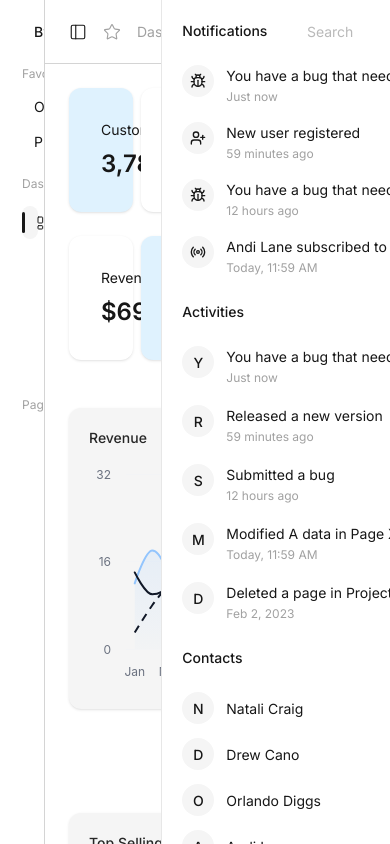
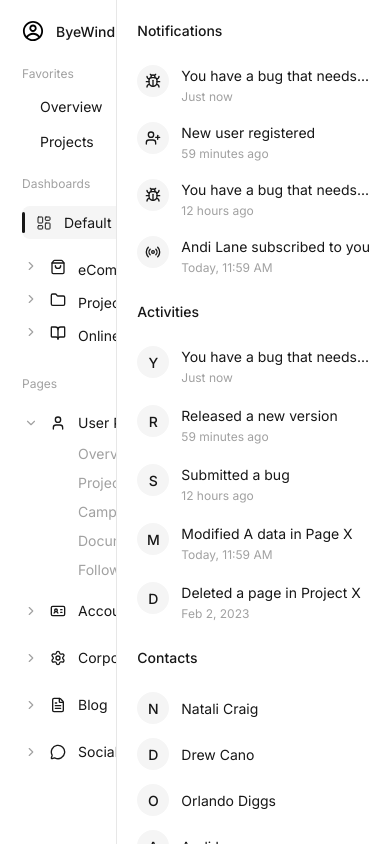
Before and after one commit to Om-Govindani/Juspay-UI-Assessment, a React app in the folder frontend/: page / in a window 390 px wide. Built offline with nearby package versions, Linux system fonts and the light colour scheme; the HTML template or start-up script is replaced by a standard one.

Commit message:
Adding Responsive Nature

```diff
--- a/frontend/src/App.jsx
+++ b/frontend/src/App.jsx
@@ -16,10 +16,10 @@ function App() {
           <div
             className={`
                   flex h-screen overflow-hidden
-                  ${themeStyles.layoutBg}
+                  ${themeStyles.layoutBg} relative
                   transition-colors duration-300
               `}>
-                <Sidebar showSidebar={showSidebar}/>
+                {showSidebar && <Sidebar showSidebar={showSidebar} setShowSidebar={setShowSidebar}/>}
                 <Routes>
 								    <Route path="/" element={<Dashboard showSidebar={showSidebar} setShowSidebar={setShowSidebar}/>} />
 								    <Route path="/orders" element={<OrdersPage showSidebar={showSidebar} setShowSidebar={setShowSidebar}/>} />
--- a/frontend/src/components/Dashboard/Dashboard.jsx
+++ b/frontend/src/components/Dashboard/Dashboard.jsx
@@ -17,7 +17,7 @@ export default function Dashboard({showSidebar , setShowSidebar}) {
       <div className="flex-col flex-1 min-w-0">
         <Header showSidebar={showSidebar} setShowSidebar={setShowSidebar} showRightbar={showRightbar} setShowRightbar={setShowRightbar} />
           <main className={`p-6 max-h-screen overflow-y-scroll overflow-x-hidden font-inter transition-colors duration-200 ${themeStyles.textPrimary}`}>
-            <div className="grid grid-cols-12 gap-6 mb-16">
+            <div className="grid grid-cols-6 lg:grid-cols-12 gap-6 mb-16">
               <div className="col-span-6">
                 <div className="grid grid-cols-2 gap-6">
                   <StatsCard title="Customers" value="3,781" meta="+11.01%" highlight />
@@ -35,26 +35,26 @@ export default function Dashboard({showSidebar , setShowSidebar}) {
                 </Card>
               </div>
 
-              <div className="col-span-9">
+              <div className="col-span-6 lg:col-span-9">
 
                 <Card title="Revenue">
                   <LineChart />
                 </Card>
               </div>
 
-              <div className="col-span-3">
+              <div className="col-span-6 lg:col-span-3">
                 <Card title="Revenue by Location">
                   <MapChart />
                 </Card>
               </div>
 
-              <div className="col-span-9">
+              <div className="col-span-6 lg:col-span-9">
                 <Card title="Top Selling Products">
                   <TopProductsTable />
                 </Card>
               </div>
 
-              <div className="col-span-3">
+              <div className="col-span-6 lg:col-span-3">
                 <Card title="Total Sales">
                   <DonutChart legendOnly />
                 </Card>
@@ -63,7 +63,7 @@ export default function Dashboard({showSidebar , setShowSidebar}) {
               </div>
           </main>
       </div>
-      {showRightbar && <RightBar showRightbar={showRightbar}/>}
+      {showRightbar && <RightBar showRightbar={showRightbar} setShowRightbar={setShowRightbar}/>}
     </div>
   )
 }
--- a/frontend/src/components/Header.jsx
+++ b/frontend/src/components/Header.jsx
@@ -22,49 +22,50 @@ export default function Header({showSidebar , setShowSidebar , showRightbar , se
   className={`
     h-[64px]
     w-full
-        px-[24px]
+    px-4 lg:px-[24px]
     flex items-center justify-between
     font-inter border-b
     transition-colors duration-300
     ${themeStyles.layoutBg} ${themeStyles.borderPrimary}
   `}
 >
-      <div className="flex items-center gap-[16px]">
+  <div className="flex items-center gap-3 lg:gap-[16px]">
+
     <PanelLeft
       size={18}
       strokeWidth={1.5}
-          className={`${themeStyles.textPrimary}`}
+      className={`${themeStyles.textPrimary} cursor-pointer`}
       onClick={toggleSidebar}
     />
 
     <Star
       size={18}
       strokeWidth={1.5}
-          className={`${themeStyles.textMuted}`}
+      className={`hidden md:block ${themeStyles.textMuted}`}
     />
 
-        <div className="flex items-center gap-[8px] text-[14px] leading-[20px]">
-          <span className={`${themeStyles.textMuted}`}>
+    <div className="gap-[8px] text-[14px] lg:text-[14px] leading-[20px]">
+      <span className={themeStyles.textMuted}>
         Dashboards
       </span>
 
-          <span className={`${themeStyles.textMuted}`}>
+      <span className={themeStyles.textMuted}>
         /
       </span>
 
-          <span
-            className={`${themeStyles.textPrimary} font-medium`}
-          >
+      <span className={`${themeStyles.textPrimary} font-medium`}>
         Default
       </span>
     </div>
   </div>
-      <div className="flex items-center gap-[20px]">
+
+  <div className="flex items-center gap-3 lg:gap-[20px]">
     <div
       className={`
-            w-[260px]
+        hidden sm:flex
+        w-[160px] md:w-[220px] lg:w-[260px]
         h-[36px]
-            flex items-center
+        items-center
         px-[12px]
         rounded-[8px]
         border
@@ -75,7 +76,7 @@ export default function Header({showSidebar , setShowSidebar , showRightbar , se
     >
       <Search
         size={16}
-            className={`${themeStyles.textMuted}`}
+        className={themeStyles.textMuted}
       />
 
       <input
@@ -93,6 +94,7 @@ export default function Header({showSidebar , setShowSidebar , showRightbar , se
 
       <span
         className={`
+          hidden lg:block
           text-[12px]
           px-[6px]
           py-[2px]
@@ -105,6 +107,7 @@ export default function Header({showSidebar , setShowSidebar , showRightbar , se
       </span>
     </div>
 
+
     <button onClick={toggleTheme}>
       {theme === "dark" ? (
         <Sun size={18} className={themeStyles.textPrimary} />
@@ -113,13 +116,16 @@ export default function Header({showSidebar , setShowSidebar , showRightbar , se
       )}
     </button>
 
-        <Clock size={18} className={themeStyles.textMuted} />
-        <Bell size={18} className={themeStyles.textMuted} />
-        <LayoutGrid size={18} className={themeStyles.textMuted} />
+
+    <Clock size={18} className={`hidden md:block ${themeStyles.textMuted}`} />
+    <Bell size={18} className={`hidden md:block ${themeStyles.textMuted}`} />
+    <LayoutGrid size={18} className={`hidden md:block ${themeStyles.textMuted}`} />
+
+
     <PanelRight
       size={18}
       strokeWidth={1.5}
-          className={`${themeStyles.textPrimary}`}
+      className={`${themeStyles.textPrimary} cursor-pointer`}
       onClick={toggleRightbar}
     />
   </div>
--- a/frontend/src/components/Rightbar.jsx
+++ b/frontend/src/components/Rightbar.jsx
@@ -2,29 +2,38 @@ import {
   Bug,
   UserPlus,
   Radio,
+  PanelRight
 } from "lucide-react"
 
 import { useTheme } from "../contexts/ThemeContext"
 
-export default function RightBar({showRightbar}) {
-  const { themeStyles } = useTheme()
+export default function RightBar({showRightbar , setShowRightbar}) {
+  const { theme,themeStyles } = useTheme()
 
   return (
     <aside
       className={`
-        "w-[280px]"
+        "w-[280px]" fixed lg:static
         h-screen overflow-y-scroll
-        p-[20px]
+        p-[20px] right-0 top-0 z-40
         flex flex-col
         gap-[24px]
         font-inter
-        transition-colors duration-300
+        transition-all duration-300
         ${themeStyles.sidebarBg}
         border-l ${themeStyles.borderSecondary}
+        ${showRightbar ? "translate-x-0" : "translate-x-full"}
+        lg:translate-x-0
       `}
     >
       <SectionTitle >Notifications</SectionTitle>
 
+      <div
+        className="absolute top-6 right-3"
+        onClick={()=>setShowRightbar(!showRightbar)}
+      >
+        <PanelRight color={theme === "dark" ? "white" : "dark"} size={18}/>
+      </div>
       <div className="flex flex-col gap-[16px]">
         <NotificationItem
           icon={<Bug size={16} />}
--- a/frontend/src/components/Sidebar.jsx
+++ b/frontend/src/components/Sidebar.jsx
@@ -1,5 +1,6 @@
 import { useState } from "react"
 import {
+  PanelLeft,
   LayoutDashboard,
   ShoppingBag,
   Folder,
@@ -12,11 +13,13 @@ import {
   ChevronRight
 } from "lucide-react"
 
+import { IoCloseOutline } from "react-icons/io5";
+
 import { CgProfile } from "react-icons/cg"
 
 import { useTheme } from "../contexts/ThemeContext"
 
-export default function Sidebar({showSidebar}) {
+export default function Sidebar({showSidebar , setShowSidebar}) {
   const { theme , themeStyles } = useTheme()
   const [openMenu, setOpenMenu] = useState("User Profile")
   const toggleMenu = (menu) => {
@@ -26,12 +29,13 @@ export default function Sidebar({showSidebar}) {
   return (
     <aside
       className={`
+        fixed lg:static z-40
         ${showSidebar ? "w-[240px]" : "w-0"}
         h-screen overflow-y-scroll
         transition-all duration-300
         pt-[20px] pb-[20px] px-[22px]
         flex flex-col gap-[14px]
-        font-inter border-r
+        font-inter border-r lg:translate-x-0
         ${themeStyles.sidebarBg} ${themeStyles.borderPrimary}
         ${showSidebar ? "translate-x-0" : "-translate-x-full"}
       `}
@@ -42,7 +46,12 @@ export default function Sidebar({showSidebar}) {
           ByeWind
         </span>
       </div>
-
+      <div
+        className="absolute top-6 right-3"
+        onClick={()=>setShowSidebar(!showSidebar)}
+      >
+        <PanelLeft color={theme === "dark" ? "white" : "dark"} size={18}/>
+      </div>
       <SectionTitle>Favorites</SectionTitle>
       <DotItem label="Overview" />
       <DotItem label="Projects" />
--- a/frontend/src/contexts/ThemeContext.jsx
+++ b/frontend/src/contexts/ThemeContext.jsx
@@ -36,8 +36,6 @@ const lightTheme = {
 
   donutTooltipBg: "#374151"
 }
-
-// 🔹 DARK THEME TOKENS
 const darkTheme = {
   layoutBg: "bg-neutral-900",
   cardBg: "bg-neutral-800",
```
Lines whose indentation alone changed are shown as unchanged.
